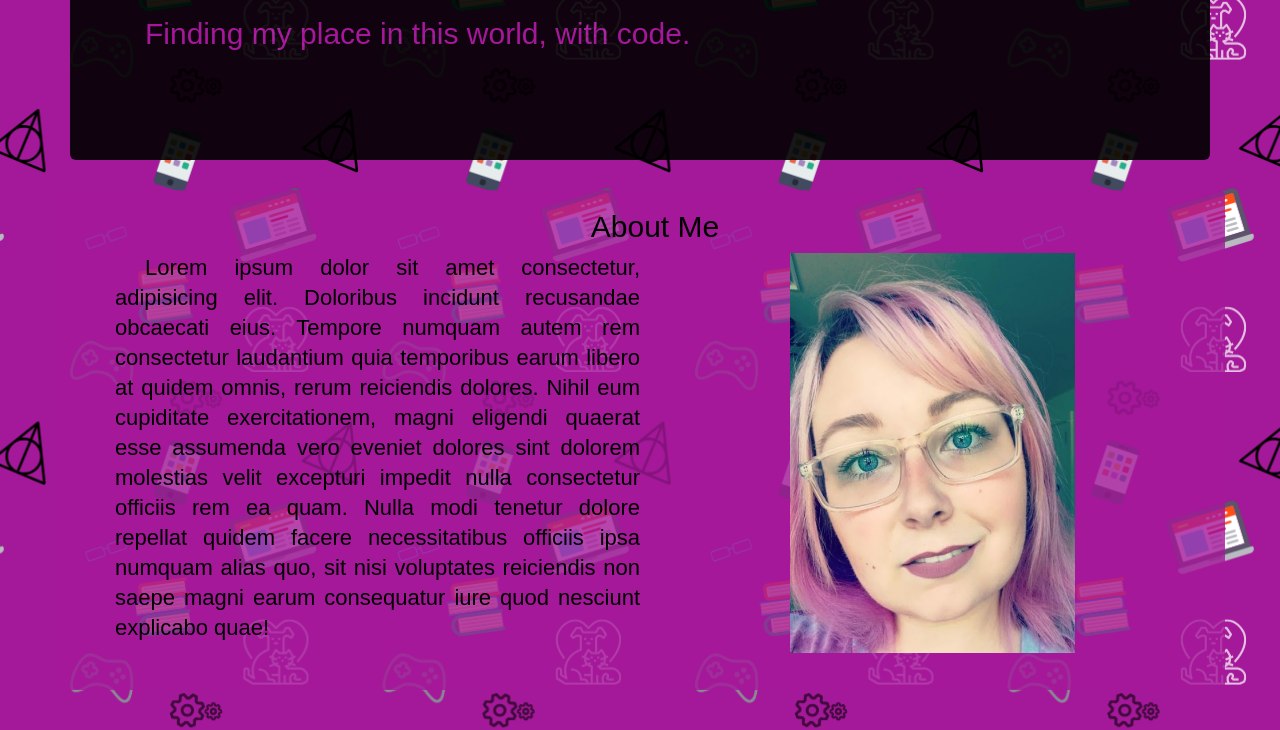
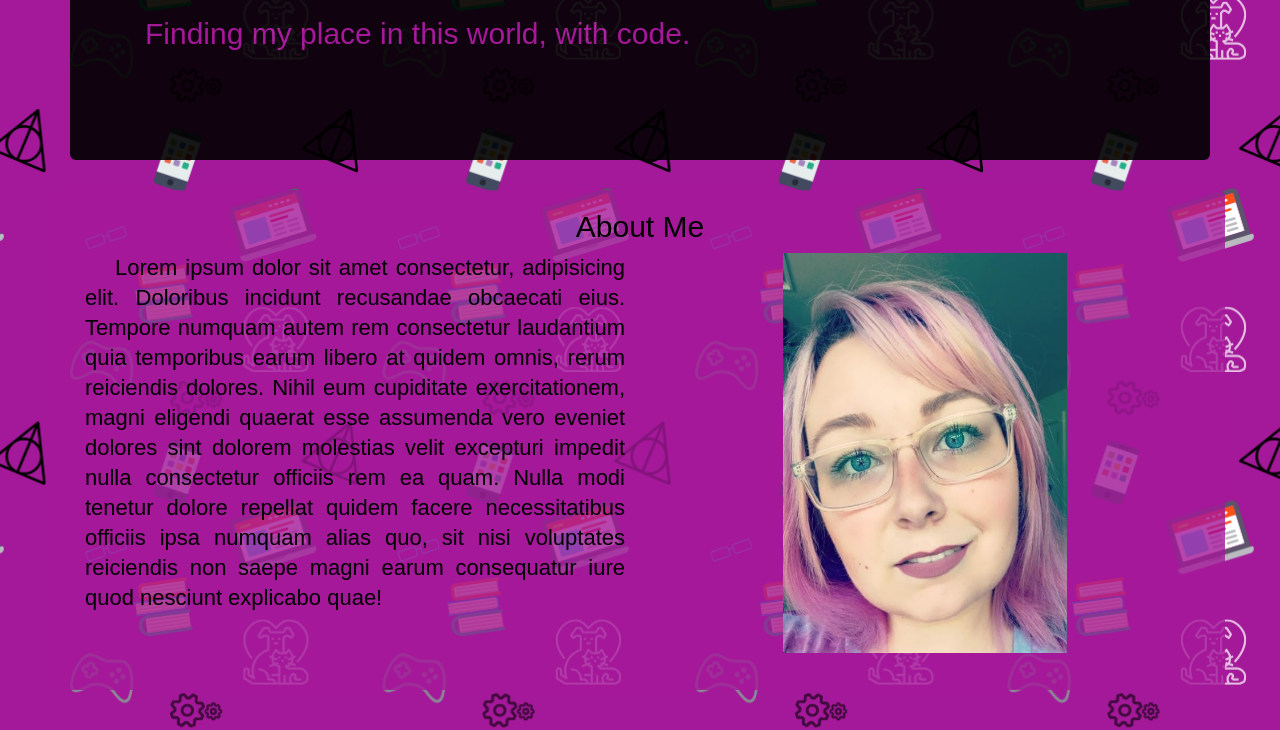
Before and after one commit to Deidra22/portfolio, a plain HTML site: page index.html in a window 1280 px wide. Shown: the part 240-970 px from the top of the page. Drawn offline with Linux system fonts and the light colour scheme; a web font is replaced by a local one.

Commit message:
fixed alignment. Need to add thumbs and fix links. also need contact page

```diff
--- a/index.html
+++ b/index.html
@@ -44,7 +44,7 @@
                     <h2>Finding my place in this world, with code.</h2>
                 </div>
                 <div class="col-sm-4 col-md-4">
-                        <i class="fab fa-facebook-square socials"></i>
+                    <i class="fab fa-facebook-square socials"></i>
                     </i>
                     <i class="fab fa-linkedin socials">
                         <a href=""></a>
@@ -54,9 +54,9 @@
         </div>
         <div class="container">
             <div class="row">
-                <div class=" col-sm-12 col-md-12 flip">
-                    <div class="col-sm-12 col-md-12 flip_inner">
-                        <div class="col-sm-12 col-md-12 flip_front">
+                <div class="col-sm-12 col-md-12 flip">
+                    <div class="flip_inner">
+                        <div class="flip_front">
                             <h2>About Me</h2>
                                 <div class="col-sm-6 col-md-6">
                                     <p class="bio">
```
